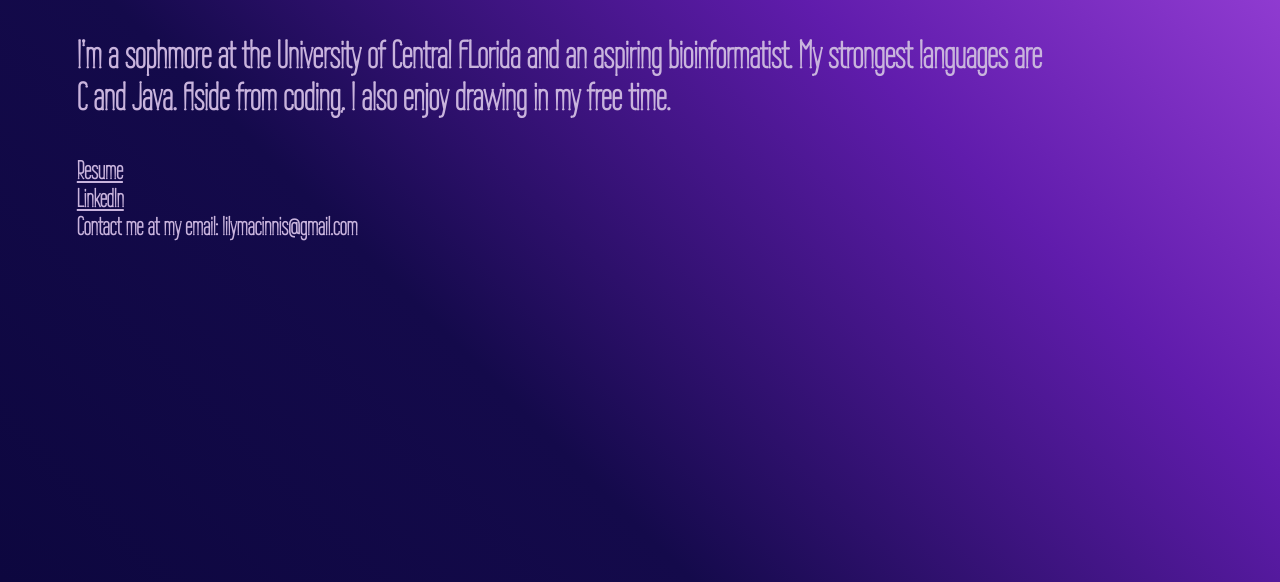
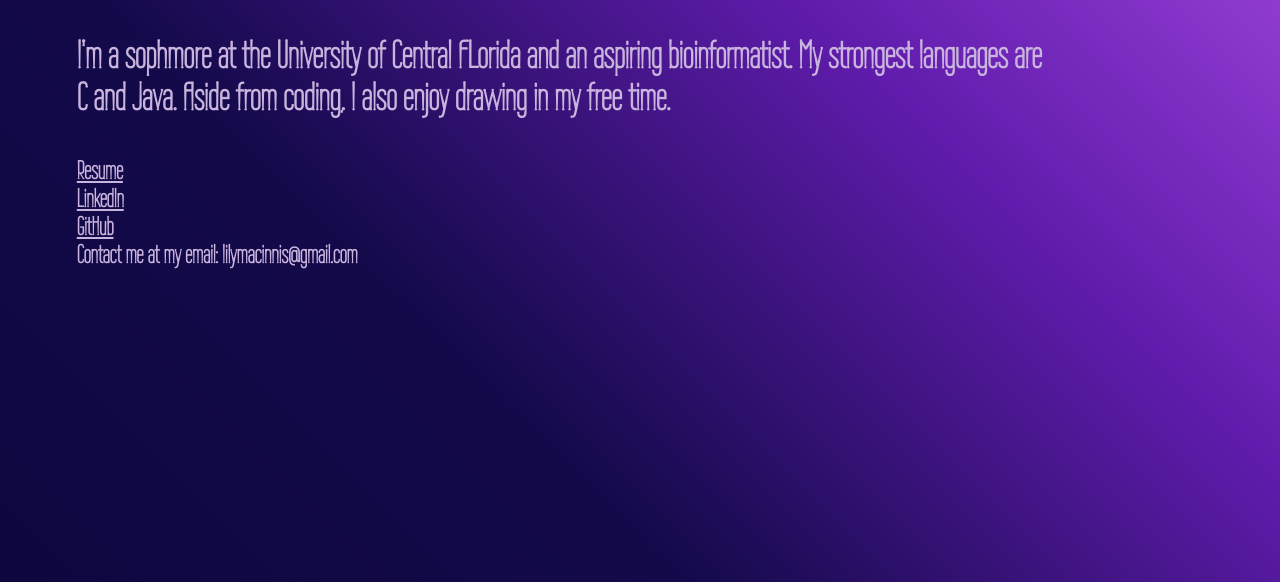
Before and after one commit to lilyMacInnis/portfolio, a plain HTML site: page index.html in a window 1280 px wide. Shown: the part 218-800 px from the top of the page. Drawn offline with Linux system fonts and the light colour scheme.

Commit message:
Add files via upload

```diff
--- a/index.html
+++ b/index.html
@@ -47,6 +47,7 @@
                 </p>
                 <a href="https://drive.google.com/file/d/14M1cqtoQUSdZ0GaALITOee6032Cvc_Wo/view?usp=sharing">Resume</a>
                 <a href="https://www.linkedin.com/in/lily-macinnis-4b48a5303/">LinkedIn</a>
+                <a href="https://github.com/ceilingFan25">GitHub</a>
                 <p id="email">Contact me at my email: lilymacinnis@gmail.com</p>
             </div>
         </main>
```
